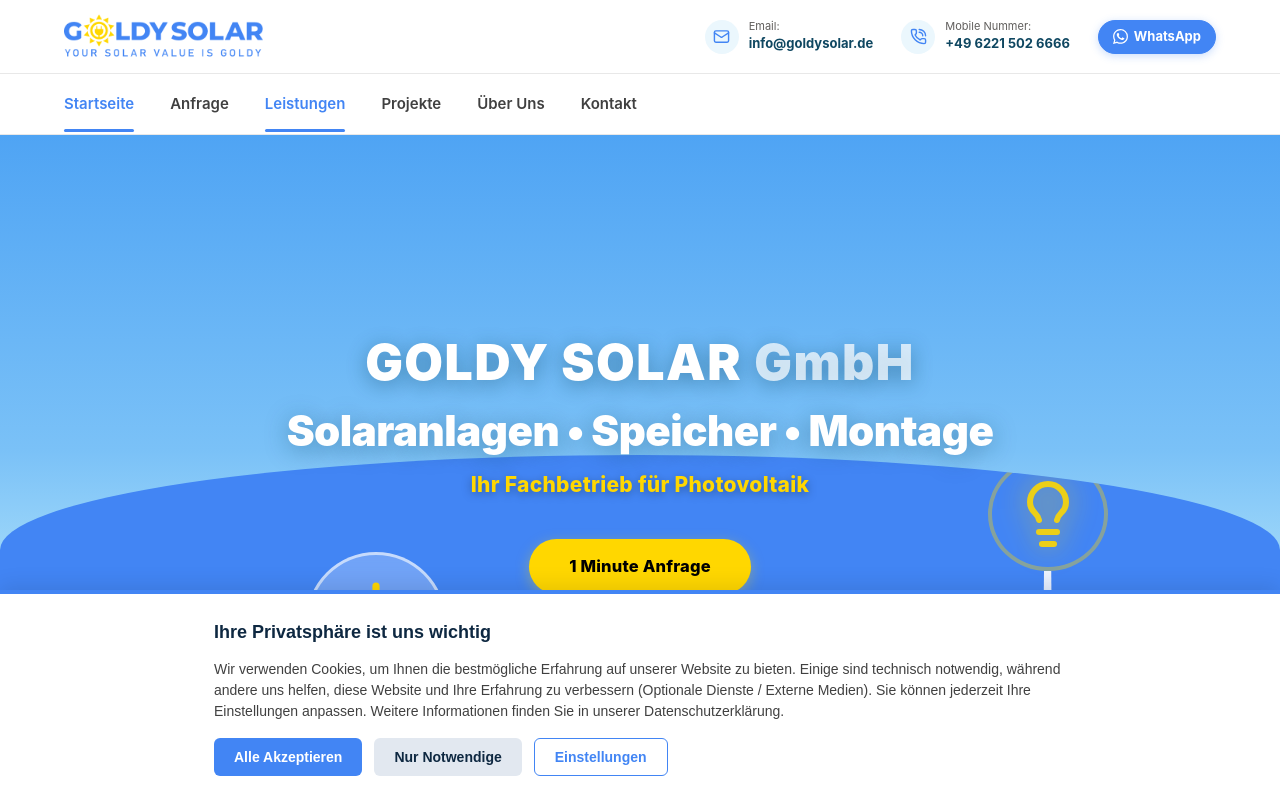
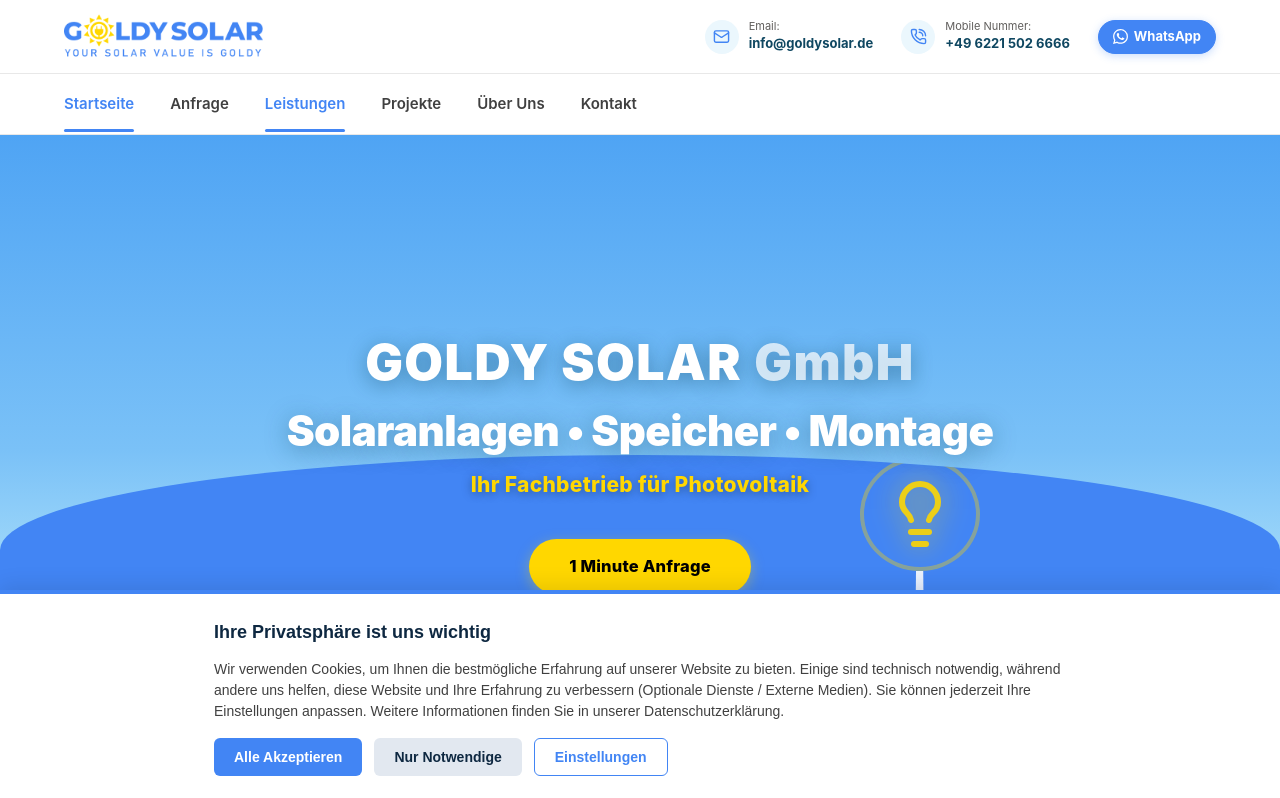
Before and after one commit to Goldysolar/Goldysolar, a Next.js app: page / in a window 1280 px wide. Shown: the top 798 px of the page. Built offline with nearby package versions, Linux system fonts and the light colour scheme.

Commit message:
Update Hero layout: Sun/Plug yellow matching, crop sun bottom, move lamp left

```diff
--- a/src/app/page.tsx
+++ b/src/app/page.tsx
@@ -40,7 +40,7 @@
           <div
             style={{
               position: 'absolute',
-              right: '8%',
+              right: '18%',
               bottom: '10%',
               width: '260px',
               height: '340px',
@@ -80,7 +80,7 @@
             style={{
               position: 'absolute',
               left: '20%',
-              bottom: '25%',
+              bottom: '-35px',
               display: 'flex',
               flexDirection: 'column',
               alignItems: 'center',
@@ -99,25 +99,12 @@
                 alignItems: 'center',
                 justifyContent: 'center',
                 border: '3px solid rgba(255, 255, 255, 0.6)',
-                marginBottom: '12px',
                 position: 'relative',
               }}
             >
               <Sun size={86} color="#FFD700" style={{ position: 'absolute' }} />
-              <Plug size={40} color="#0F4761" style={{ position: 'absolute', zIndex: 2 }} />
+              <Plug size={40} color="#FFD700" style={{ position: 'absolute', zIndex: 2 }} />
             </div>
-            <span
-              style={{
-                fontSize: '15px',
-                fontWeight: 800,
-                letterSpacing: '1px',
-                background: 'rgba(15, 71, 97, 0.7)',
-                padding: '6px 16px',
-                borderRadius: '9999px',
-              }}
-            >
-              Zukunft & Nachhaltigkeit
-            </span>
           </div>
         </div>
 
```
